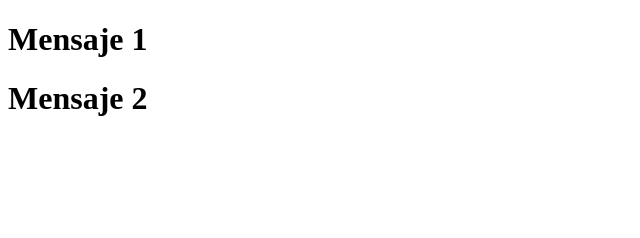
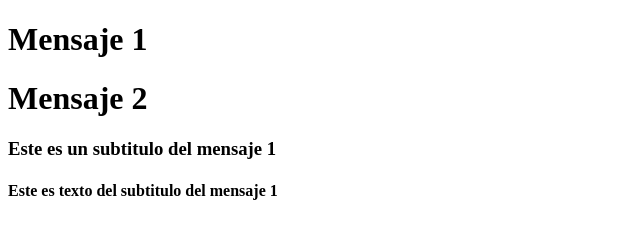
Before and after one commit to Yeisson-Miguel/git_curso_v2, a plain HTML site: page index.html in a window 1280 px wide. Shown: the whole page, without its empty margins (0-640 px from the left). Drawn offline with Linux system fonts and the light colour scheme.

Commit message:
agregando etiquetas h3 y h4

```diff
--- a/index.html
+++ b/index.html
@@ -10,5 +10,8 @@
     <h1>Mensaje 1</h1>
     <h1>Mensaje 2</h1>
 
+    <h3>Este es un subtitulo del mensaje 1</h3>
+
+    <h4>Este es texto del subtitulo del mensaje 1</h4>
 </body>
 </html>
```
